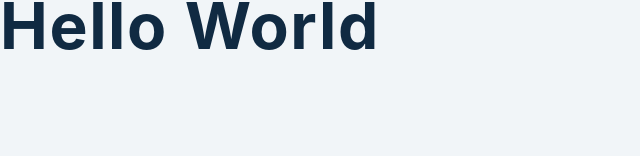
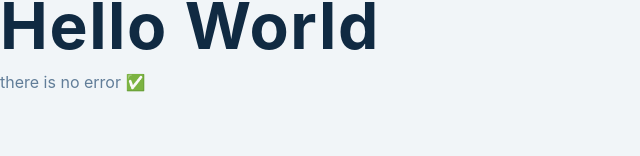
Before and after one commit to pol-dev-shinroo/react-advanced, a React (Create React App) app: page / in a window 1280 px wide. Shown: the part 144-300 px from the top of the page, without its empty margins (0-640 px from the left). Built offline with nearby package versions, Linux system fonts and the light colour scheme.

Commit message:
ternary operator

```diff
--- a/src/examples/conditional-rendering/2-short-curcuit.jsx
+++ b/src/examples/conditional-rendering/2-short-curcuit.jsx
@@ -19,7 +19,11 @@ const ShortCircuit = () => {
             {text && <h1>hello world</h1>}
             {!text && <h1>not hello</h1>}
             {isError && <h1>Error...</h1>}
-            {console.log("render")}
+            {isError ? (
+                <p>there is an error... ❌</p>
+            ) : (
+                <p>there is no error ✅</p>
+            )}
         </>
     );
 };
```
